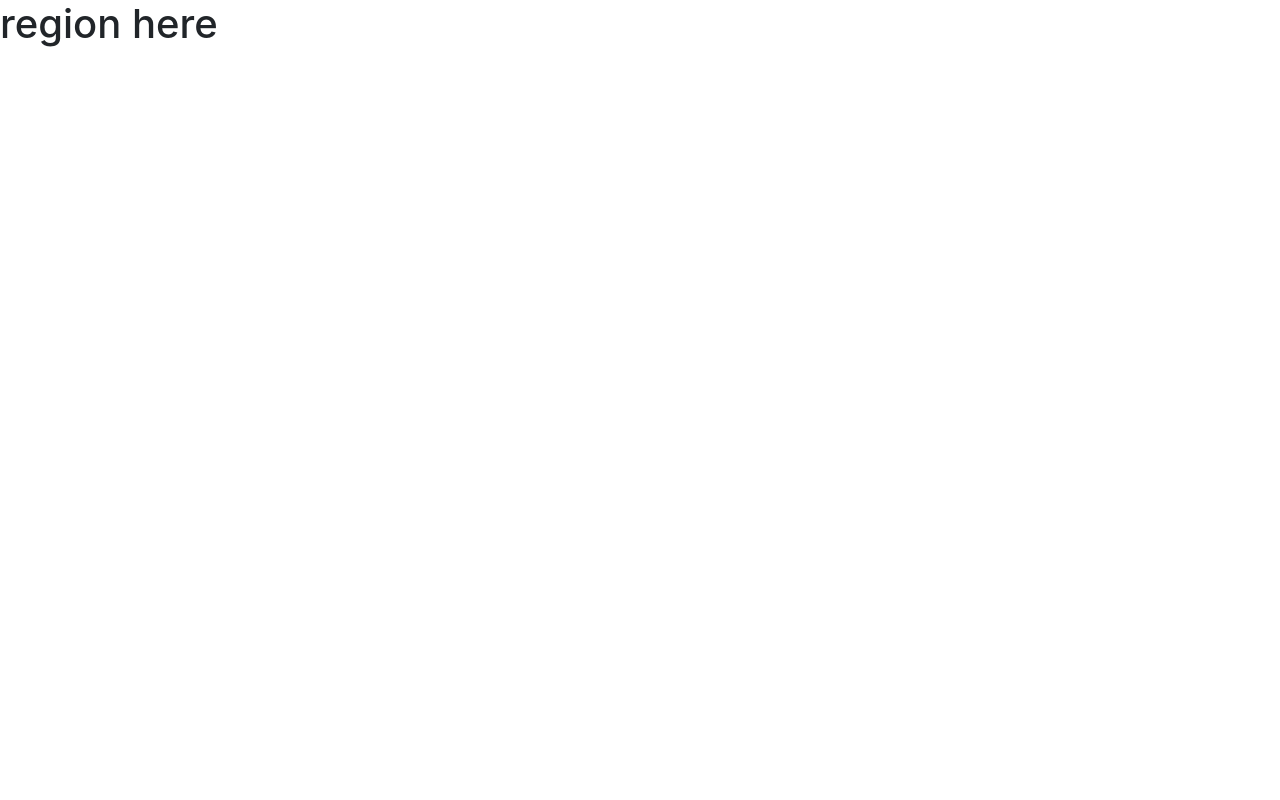
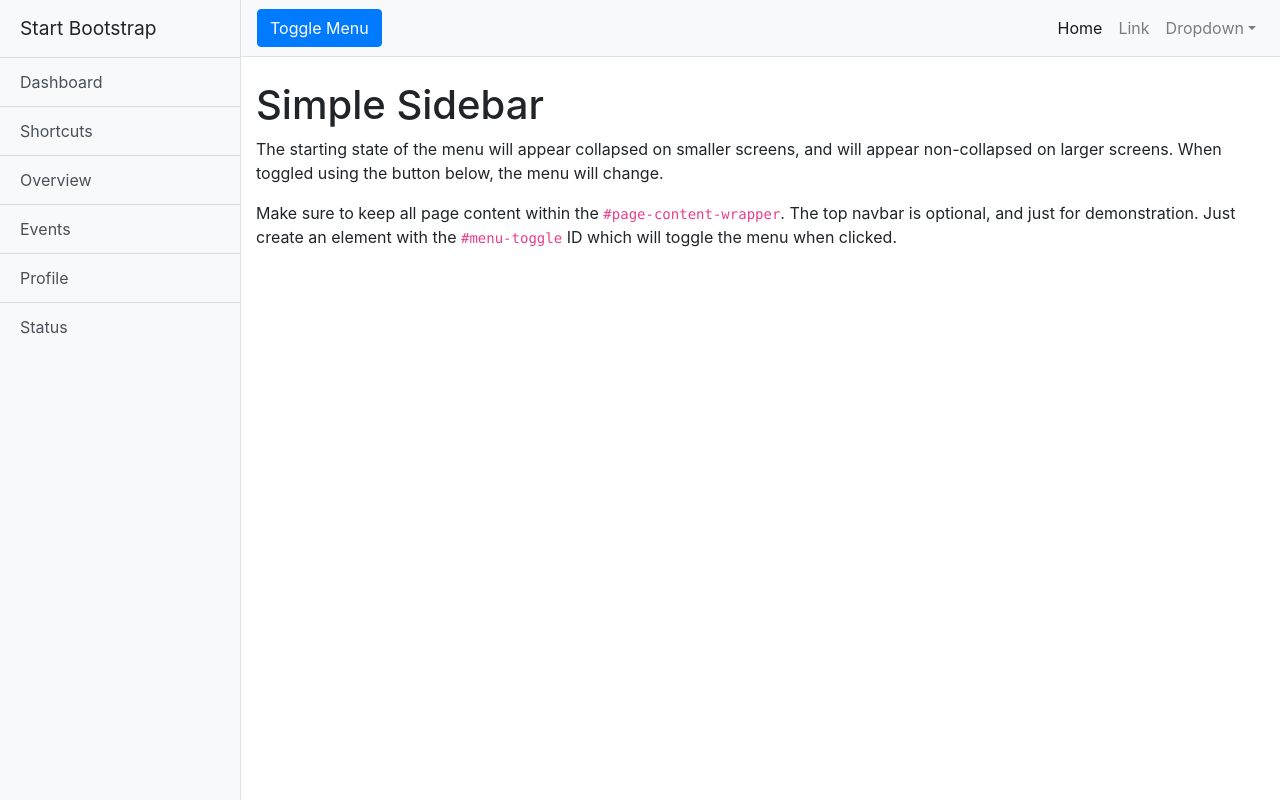
Before and after one commit to emixbal/baps-react-dashboard, a React (Create React App) app: page /admin/regions in a window 1280 px wide. Built offline with nearby package versions, Linux system fonts and the light colour scheme.

Commit message:
Fix Admin Layout

```diff
--- a/src/app/layouts/Admin.js
+++ b/src/app/layouts/Admin.js
@@ -1,39 +1,42 @@
 import React from 'react';
-import { Link, Switch, Route, Redirect } from "react-router-dom";
+import { Switch, Route, Redirect } from "react-router-dom";
 
 // import static
-import "../assets/sidebar.css"
+import "../assets/sidebar.css";
 
-function Detail(){
-  return(
-    <div>
-      <h1>detail here</h1>
-    </div>
-  )
-}
+// import components
+import AdminSidebar from '../components/AdminSidebar';
+import AdminHeader from '../components/AdminHeader';
 
-function Region(){
-  return(
-    <div>
-      <h1>region here</h1>
-    </div>
-  )
-}
+// import screen
+import DashboardScreen from '../screens/DashboardScreen';
 
 class Admin extends React.Component {
     state = {
         isRedirect : false
     }
-    componentDidMount(){}
     render(){
+        if(this.state.isRedirect){
+            return <Redirect to={"/auth"} />
+        }
         return (
             <div className="d-flex" id="wrapper">
-              <Switch>
-                <Route exac path={'/admin/dashboard'} component={Detail} key="1" />
-                <Route path={'/admin/regions'} component={Region} key="2" />
-                <Redirect from="/admin/" to="/admin/dashboard" />
-
-              </Switch>
+              {/* Sidebar */}
+              <AdminSidebar />
+              {/* /#sidebar-wrapper */}
+              {/* Page Content */}
+              <div id="page-content-wrapper">
+                {/* nav start */}
+                <AdminHeader />
+                {/* nav end */}
+                <div className="container-fluid">
+                  <Switch>
+                    <Route exac path={'/admin/dashboard'} component={DashboardScreen} key="1" />
+                    <Route path={'/admin/regions'} component={DashboardScreen} key="2" />
+                    <Redirect from="/admin/" to="/admin/dashboard" />
+                  </Switch>
+                </div>
+              </div>
             </div>
           );
     }
```
